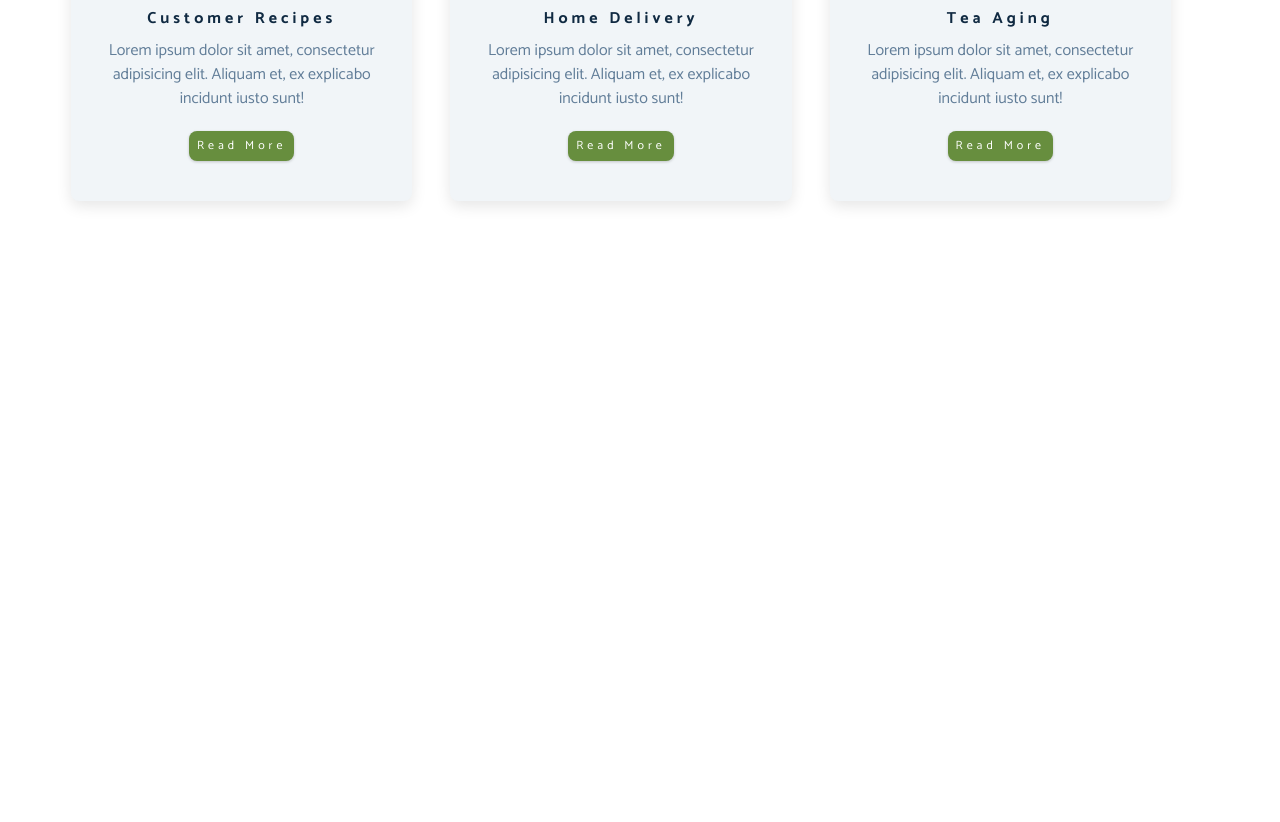
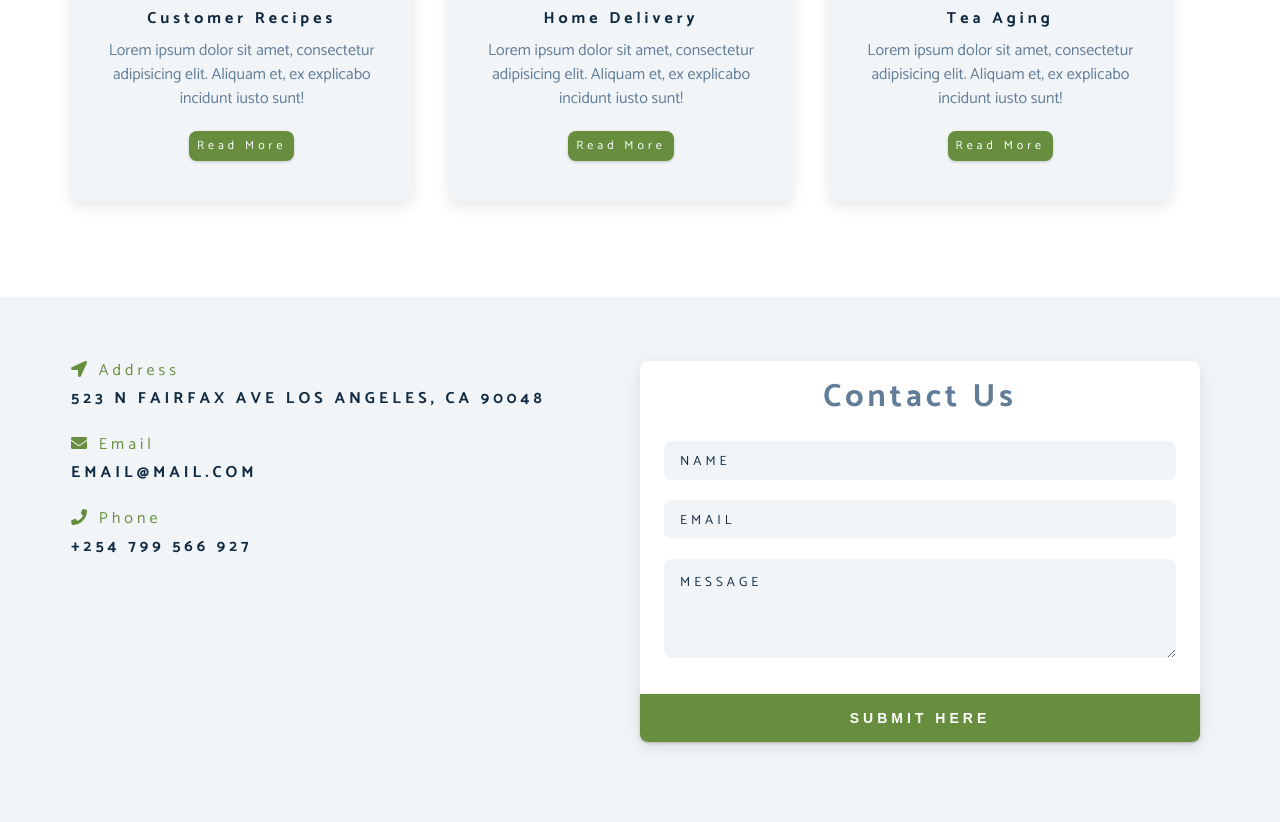
Before and after one commit to devgithinji/tea-station, a plain HTML site: page index.html in a window 1280 px wide. Shown: the part 2614-3436 px from the top of the page. Before the commit the page ends 2911 px from the top, so only its background shows below. Drawn offline with Linux system fonts and the light colour scheme; a web font is replaced by a local one.

Commit message:
contact section

```diff
--- a/css/styles.css
+++ b/css/styles.css
@@ -453,3 +453,91 @@ services
     transform: translate(-50%, 50%);
     border: 0.375rem solid var(--clr-grey-10);
 }
+
+/*
+====================
+contact
+====================
+*/
+.contact {
+    background: var(--clr-grey-10);
+}
+
+.contact-form, .contact-info {
+    margin-bottom: 1rem;
+}
+
+.contact-item {
+    margin-bottom: 1.75rem;
+}
+
+.contact-title {
+    color: var(--clr-primary);
+    font-weight: 400;
+}
+
+.contact-text {
+    text-transform: uppercase;
+}
+
+.contact-form {
+    background: var(--clr-white);
+    border-radius: var(--radius);
+    text-align: center;
+    box-shadow: 0 5px 15px rgba(0, 0, 0, 0.1);
+    transition: var(--transition);
+    max-width: 35rem;
+}
+
+.contact-form:hover {
+    box-shadow: 0 5px 15px rgba(0, 0, 0, 0.2);
+}
+
+.contact-form h3 {
+    padding-top: 1.25rem;
+    color: var(--clr-grey-5);
+}
+
+.form-group {
+    padding: 1rem 1.5rem;
+}
+
+.form-control {
+    display: block;
+    width: 100%;
+    padding: 0.75rem 1rem;
+    border: none;
+    margin-bottom: 1.25rem;
+    background: var(--clr-grey-10);
+    border-radius: var(--radius);
+    text-transform: uppercase;
+    letter-spacing: var(--spacing);
+}
+
+.form-control::placeholder {
+    font-family: var(--ff-primary);
+    color: var(--clr-grey-1);
+    text-transform: uppercase;
+    letter-spacing: var(--spacing);
+}
+
+.submit-btn {
+    display: block;
+    width: 100%;
+    padding: 1rem;
+    border-bottom-left-radius: var(--radius);
+    border-bottom-right-radius: var(--radius);
+}
+
+@media screen and (min-width: 992px) {
+    .contact-form, .contact-info {
+        float: left;
+        width: 50%;
+    }
+}
+
+/*
+====================
+footer
+====================
+*/
--- a/index.html
+++ b/index.html
@@ -200,7 +200,65 @@
         </article>
     </div>
 </section>
-
+<!--contact section-->
+<section class="contact">
+    <div class="section-center clearfix">
+        <!--        contact info-->
+        <article class="contact-info">
+            <!--            contact item-->
+            <div class="contact-item">
+                <h4 class="contact-title">
+                    <span class="contact-icon">
+                        <i class="fas fa-location-arrow"></i>
+                    </span>
+                    address
+                </h4>
+                <h4 class="contact-text">
+                    523 N Fairfax Ave
+                    Los Angeles, CA 90048
+                </h4>
+            </div>
+            <!--            contact item-->
+            <div class="contact-item">
+                <h4 class="contact-title">
+                    <span class="contact-icon">
+                        <i class="fas fa-envelope"></i>
+                    </span>
+                    email
+                </h4>
+                <h4 class="contact-text">
+                    email@mail.com
+                </h4>
+            </div>
+            <!--            contact item-->
+            <div class="contact-item">
+                <h4 class="contact-title">
+                    <span class="contact-icon">
+                        <i class="fas fa-phone"></i>
+                    </span>
+                    phone
+                </h4>
+                <h4 class="contact-text">
+                    +254 799 566 927
+                </h4>
+            </div>
+        </article>
+        <!--        contact form-->
+        <article class="contact-form">
+            <h3>contact us</h3>
+            <form action="">
+                <div class="form-group">
+                    <input type="text" placeholder="name" class="form-control" name="name">
+                    <input type="email" placeholder="email" class="form-control" name="email">
+                    <textarea name="message" placeholder="message" class="form-control"
+                              rows="5"></textarea>
+                </div>
+                <!--                button-->
+                <button type="submit" class="btn submit-btn">submit here</button>
+            </form>
+        </article>
+    </div>
+</section>
 <script src="app.js"></script>
 </body>
 </html>
```
